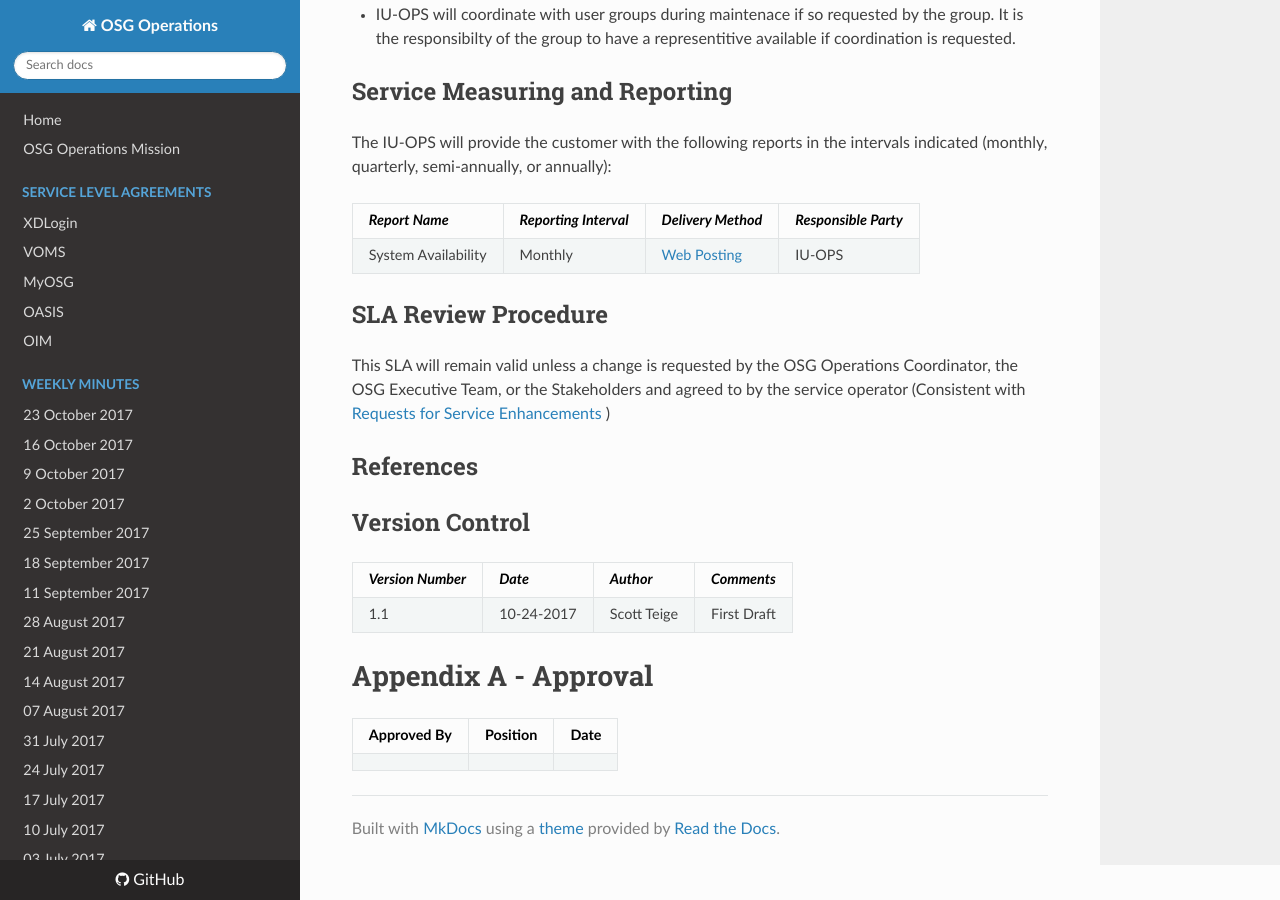
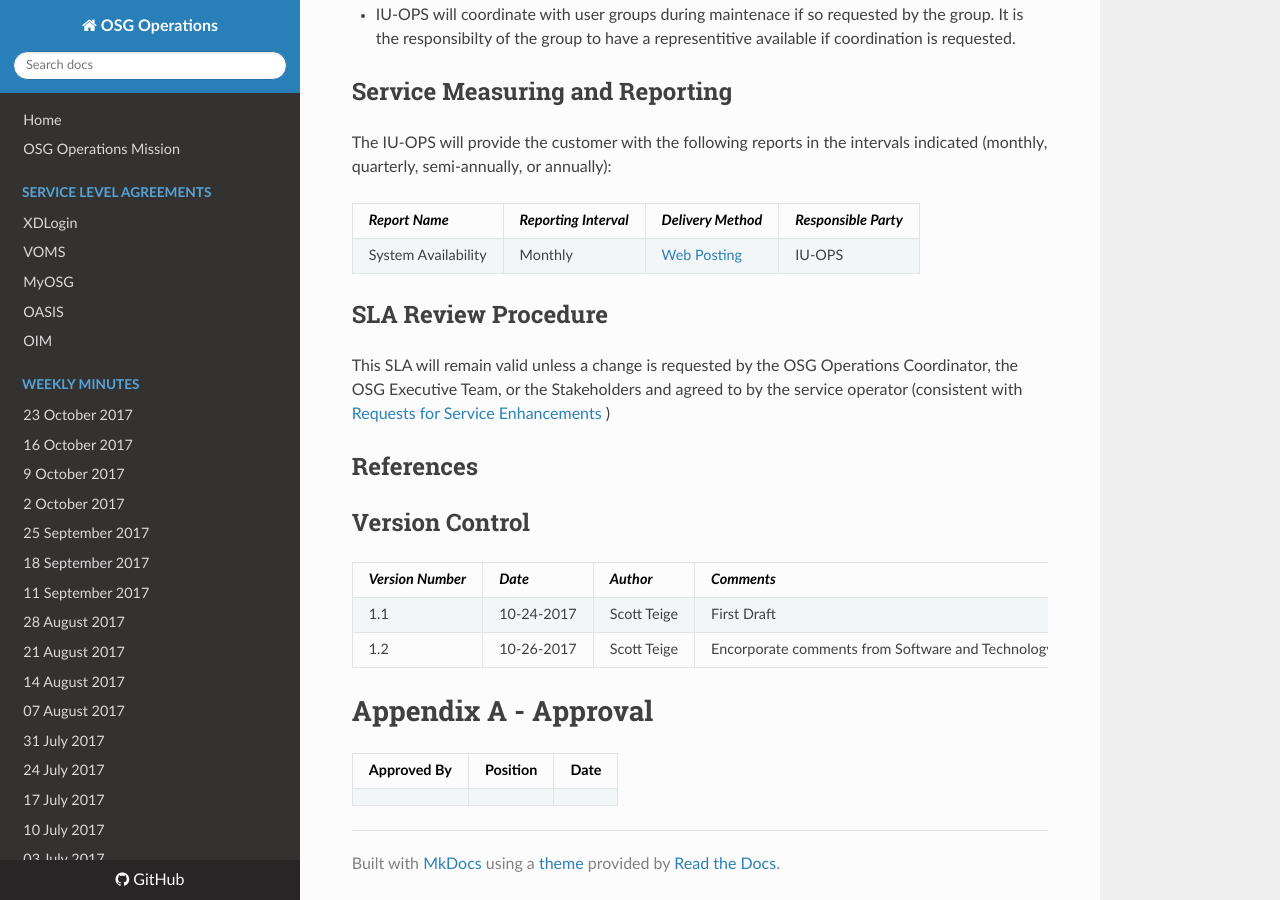
Before and after one commit to osg-htc/operations, an MkDocs documentation site: the page built from docs/SLA/event.md, in a window 1280 px wide and 900 px high, scrolled down 3137 px. Built offline with MkDocs 1.6.1, drawn with Linux system fonts in a browser that asks for light colours; nearby versions of some CDN libraries; old or Windows-style settings are respelled for this version of MkDocs.

Commit message:
Update event.md

```diff
--- a/docs/SLA/event.md
+++ b/docs/SLA/event.md
@@ -102,7 +102,7 @@ The IU-OPS will provide the customer with the following reports in the intervals
 
 ## SLA Review Procedure
 
-This SLA will remain valid unless a change is requested by the OSG Operations Coordinator, the OSG Executive Team, or the Stakeholders and agreed to by the service operator (Consistent with [Requests for Service Enhancements](#requests-for-service-enhancements) )
+This SLA will remain valid unless a change is requested by the OSG Operations Coordinator, the OSG Executive Team, or the Stakeholders and agreed to by the service operator (consistent with [Requests for Service Enhancements](#requests-for-service-enhancements) )
 
 ## References
 
@@ -110,6 +110,9 @@ This SLA will remain valid unless a change is requested by the OSG Operations Co
 | *Version Number* | *Date* | *Author* | *Comments* |
 | ---------------- | ------ | -------- | ---------- |
 | 1.1 | 10-24-2017 | Scott Teige | First Draft |
+| 1.2 | 10-26-2017 | Scott Teige | Encorporate comments from Software and Technology Investigation Coordinators|
+
+
 
 # Appendix A - Approval
 | Approved By | Position | Date |
```
